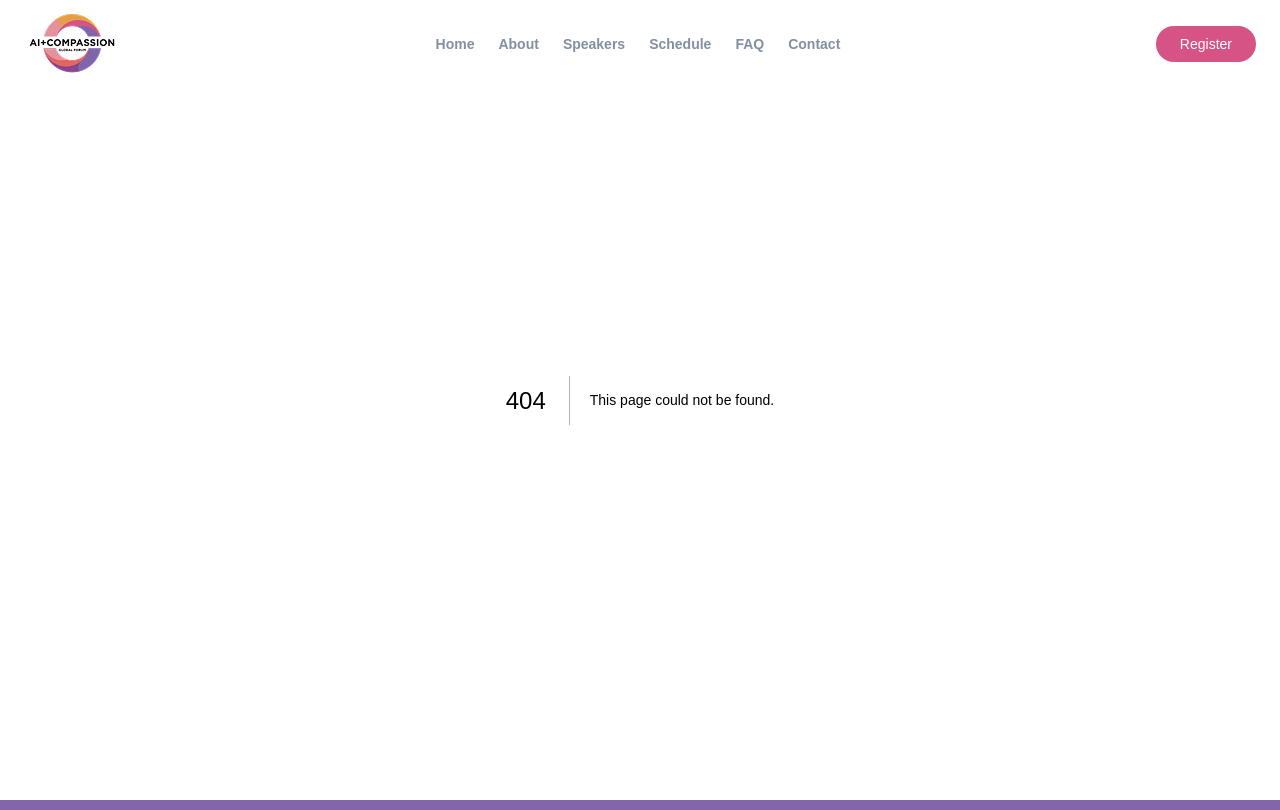
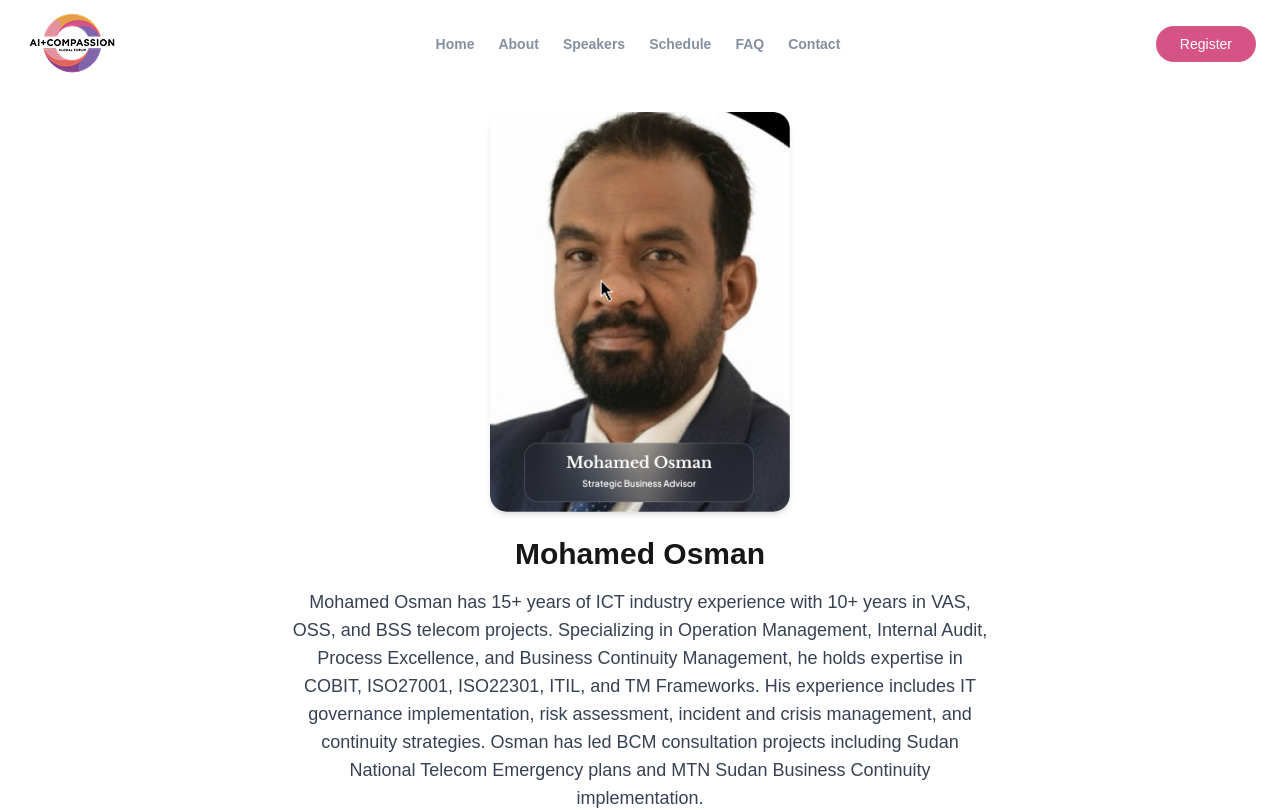
Before and after one commit to Algonots/ai-compassion_website, a Next.js app: page /speakers/mohamed-osman in a window 1280 px wide. Before the commit this address had no page. Shown: the top 810 px of the page. Built offline with nearby package versions, Linux system fonts and the light colour scheme.

Commit message:
updated speakers

```diff
--- /dev/null
+++ b/src/app/speakers/mohamed-osman/page.jsx
@@ -0,0 +1,21 @@
+import Image from "next/image";
+import osman from "@/../public/osman.png";
+
+export default function GaryABolles() {
+  return (
+    <div className="p-8 max-w-3xl mx-auto text-center mt-20">
+      <Image
+        src={osman}
+        alt="Hiroshi Ishiguro"
+        width={300}
+        height={300}
+        className="mx-auto rounded-2xl shadow-md"
+      />
+      <h1 className="text-3xl font-bold mt-6">Mohamed Osman
+</h1>
+      <p className="mt-4 text-lg text-gray-700">
+        Mohamed Osman has 15+ years of ICT industry experience with 10+ years in VAS, OSS, and BSS telecom projects. Specializing in Operation Management, Internal Audit, Process Excellence, and Business Continuity Management, he holds expertise in COBIT, ISO27001, ISO22301, ITIL, and TM Frameworks. His experience includes IT governance implementation, risk assessment, incident and crisis management, and continuity strategies. Osman has led BCM consultation projects including Sudan National Telecom Emergency plans and MTN Sudan Business Continuity implementation.
+      </p>
+    </div>
+  );
+}
--- a/src/components/speakerSection/index.jsx
+++ b/src/components/speakerSection/index.jsx
@@ -49,6 +49,7 @@ import chada from "@/../public/chada.png";
 import sara from "@/../public/sara.png";
 import aliaa from "@/../public/aliaa.png";
 import haythem from "@/../public/haythem.png";
+import osman from "@/../public/osman.png";
 const speakers = [
   {
     slug: "hiroshi-ishiguro",
@@ -332,6 +333,12 @@ const speakers = [
     title: "Anas Almarie is an award-winning digital growth consultant and engineer with 17 years of experience, leading Social Station Branding & Marketing Agency in Dubai. He serves Fortune 500 companies and local businesses with branding, digital marketing, AI, and social media solutions. As Digital Marketing Institute trainer and LinkedIn Solutions Advisor, he maintains 98% satisfaction feedback. A keynote speaker featured on Dubai Eye, Sky News Arabia, Al Arabiya, and CNBC Arabia, Almarie speaks at events across the MENA region.",
     img: haythem
   },
+  {
+    slug: "mohamed-osman",
+    name: "Mohamed Osman",
+    title: "Anas Almarie is an award-winning digital growth consultant and engineer with 17 years of experience, leading Social Station Branding & Marketing Agency in Dubai. He serves Fortune 500 companies and local businesses with branding, digital marketing, AI, and social media solutions. As Digital Marketing Institute trainer and LinkedIn Solutions Advisor, he maintains 98% satisfaction feedback. A keynote speaker featured on Dubai Eye, Sky News Arabia, Al Arabiya, and CNBC Arabia, Almarie speaks at events across the MENA region.",
+    img: osman
+  },
 ];
 
 
```
Also changed, not shown: public/osman.png (added).
